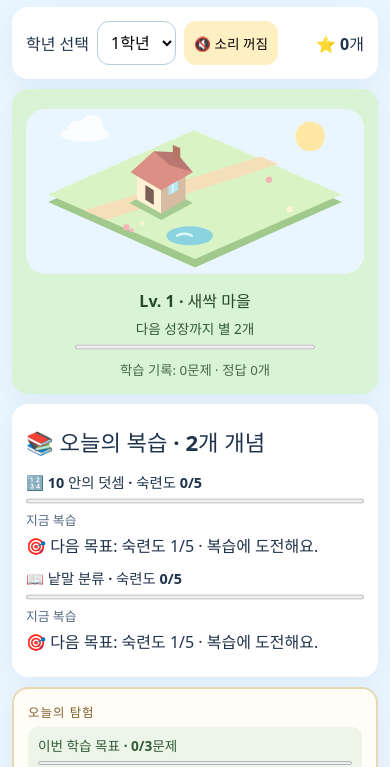
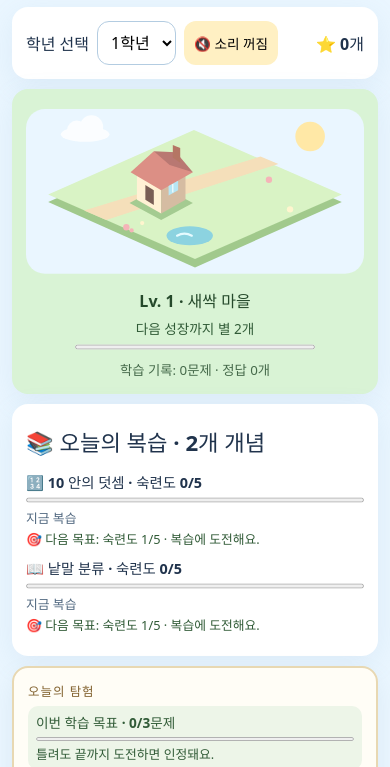
Before and after one commit to jflakeee/study_game, a website built with Vite: page index.html in a window 390 px wide. Shown: the part 108-875 px from the top of the page. Built offline with nearby package versions, Linux system fonts and the light colour scheme.

Commit message:
style: compact mobile growth information and prevent narrow grid overflow

```diff
--- a/src/style.css
+++ b/src/style.css
@@ -73,3 +73,7 @@ button,select{touch-action:manipulation}
 .session-goal{display:grid;gap:4px;background:#edf5e8;border-radius:10px;padding:8px 10px;margin:6px 0 10px;color:#315b37;font-size:.85rem}.session-goal label{font-weight:700}.session-goal progress{width:100%;height:8px;accent-color:#347b45}.session-goal small{font-size:.8rem;line-height:1.4}
 
 .discovery-story{font-size:.85rem;line-height:1.6;margin:4px 0 0;color:#344259}.undiscovered .discovery-story{color:#526577}
+
+/* P3: compact optional growth information without shrinking answer targets. */
+.mastery-goal{font-size:.8rem;line-height:1.45;color:#315b37;overflow-wrap:anywhere}.session-goal,.concept-progress,.village-journal li{min-width:0}.session-goal progress,.concept-progress progress{min-width:0;max-width:100%}.village-journal summary{overflow-wrap:anywhere}.village-journal .discovery-story{margin:4px 0 0;line-height:1.5}
+@media(max-width:390px){.session-goal{padding:6px 8px;margin:4px 0 8px;gap:3px}.concept-progress{margin:8px 0;gap:3px}.village-journal ol{grid-template-columns:minmax(0,1fr)}.village-journal li{padding:8px 10px}}
```
